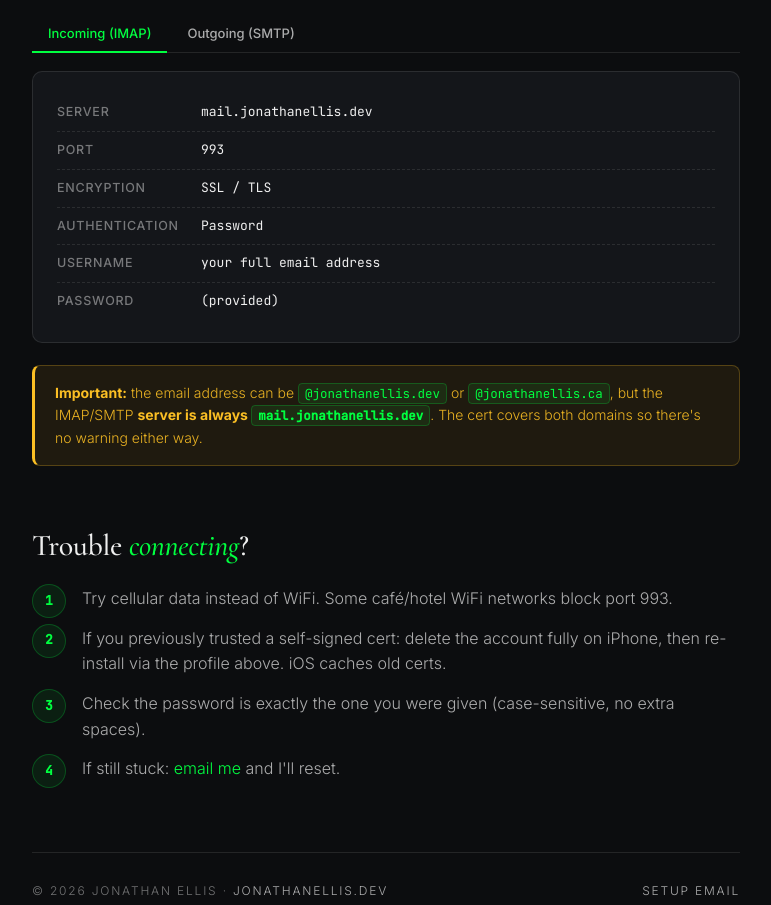
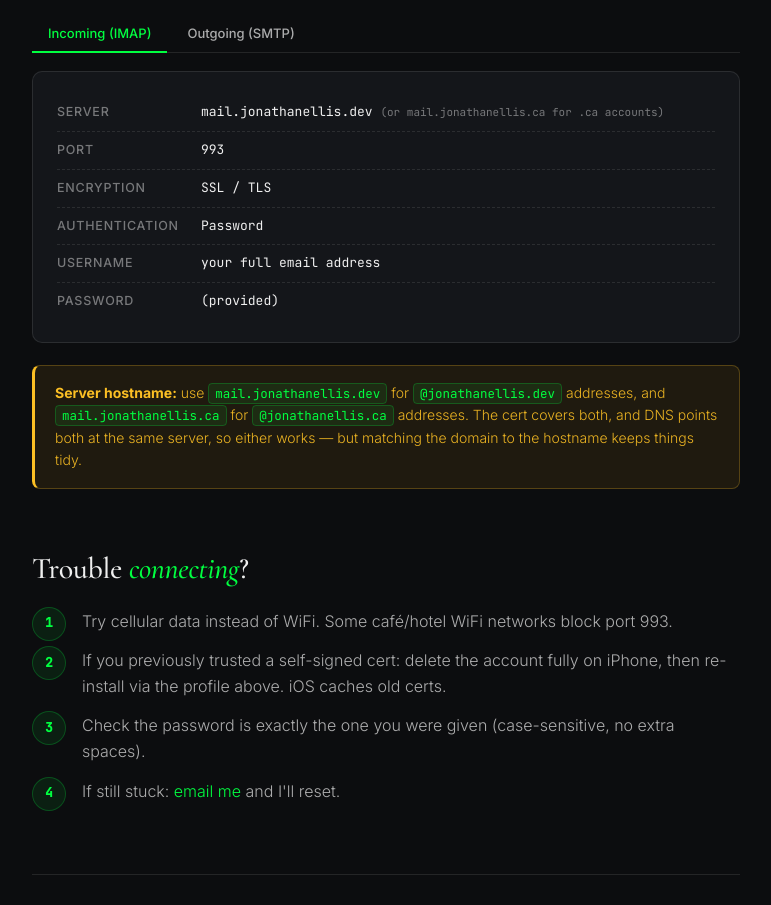
Before and after one commit to johhnycrash/jonathanellis-dev, a plain HTML site: page setupemail/index.html in a window 1280 px wide. Shown: the part 1559-2464 px from the top of the page, without its empty margins (254-1025 px from the left). Drawn offline with Linux system fonts and the light colour scheme.

Commit message:
Point .ca mailbox at mail.jonathanellis.ca; clarify per-domain server

```diff
--- a/setupemail/index.html
+++ b/setupemail/index.html
@@ -349,7 +349,7 @@
 
   <div class="tab-content active" id="tab-imap">
     <div class="detail-box">
-      <div class="detail-row"><div class="key">Server</div><div class="val">mail.jonathanellis.dev</div></div>
+      <div class="detail-row"><div class="key">Server</div><div class="val">mail.jonathanellis.dev <span style="color:var(--muted);font-size:11px;">(or mail.jonathanellis.ca for .ca accounts)</span></div></div>
       <div class="detail-row"><div class="key">Port</div><div class="val">993</div></div>
       <div class="detail-row"><div class="key">Encryption</div><div class="val">SSL / TLS</div></div>
       <div class="detail-row"><div class="key">Authentication</div><div class="val">Password</div></div>
@@ -360,7 +360,7 @@
 
   <div class="tab-content" id="tab-smtp">
     <div class="detail-box">
-      <div class="detail-row"><div class="key">Server</div><div class="val">mail.jonathanellis.dev</div></div>
+      <div class="detail-row"><div class="key">Server</div><div class="val">mail.jonathanellis.dev <span style="color:var(--muted);font-size:11px;">(or mail.jonathanellis.ca for .ca accounts)</span></div></div>
       <div class="detail-row"><div class="key">Port</div><div class="val">587</div></div>
       <div class="detail-row"><div class="key">Encryption</div><div class="val">STARTTLS (Use SSL: ON)</div></div>
       <div class="detail-row"><div class="key">Authentication</div><div class="val">Password</div></div>
@@ -370,7 +370,7 @@
   </div>
 
   <div class="note">
-    <strong>Important:</strong> the email address can be <code>@jonathanellis.dev</code> or <code>@jonathanellis.ca</code>, but the IMAP/SMTP <strong>server is always <code>mail.jonathanellis.dev</code></strong>. The cert covers both domains so there's no warning either way.
+    <strong>Server hostname:</strong> use <code>mail.jonathanellis.dev</code> for <code>@jonathanellis.dev</code> addresses, and <code>mail.jonathanellis.ca</code> for <code>@jonathanellis.ca</code> addresses. The cert covers both, and DNS points both at the same server, so either works — but matching the domain to the hostname keeps things tidy.
   </div>
 
   <h2>Trouble <em>connecting</em>?</h2>
```
Also changed, not shown: 2 other files.
